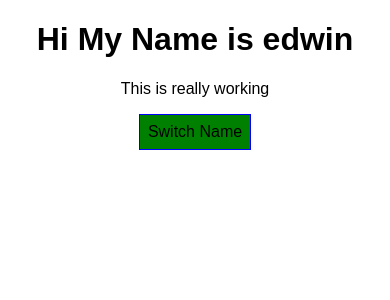
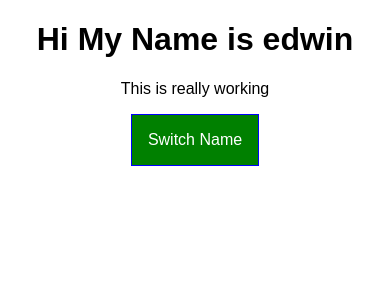
Before and after one commit to eduuh-old/React, a React app in the folder react_complete_guide/: page / in a window 390 px wide. Shown: the top 300 px of the page. Built offline with nearby package versions, Linux system fonts and the light colour scheme.

Commit message:
learned working with css media queries

```diff
--- a/react_complete_guide/src/App.css
+++ b/react_complete_guide/src/App.css
@@ -1,3 +1,36 @@
 .App {
   text-align: center;
 }
+
+.red {
+  color: red;
+}
+
+.App button {
+  border: 1px solid blue;
+  padding: 16px;
+  background-color: green;
+  font:inherit;
+  color: white;
+  cursor: pointer;
+}
+
+.App button:hover{
+  background-color:lightgreen;
+  color: black;
+}
+
+.App button.Red{
+  background-color: red;
+}
+
+.App button.Red:hover {
+  background-color: salmon;
+  color: black;
+}
+
+@media(min-width:500px){
+  .person{
+    width: 450px;
+  }
+}
--- a/react_complete_guide/src/App.js
+++ b/react_complete_guide/src/App.js
@@ -70,16 +70,10 @@ class App extends Component {
   }
 
   render() {
-    const style = {
-      backgroundColor: "green",
-      font: "inherit",
-      border: "1px solid blue",
-      padding: "8px",
-      cursor: "poiter",
 
-    };
 
     let person = null;
+    let btnclass = '';
     if (this.state.showPerson) {
       person = (
         <div>
@@ -96,7 +90,7 @@ class App extends Component {
         </div>
       );
 
-      style.backgroundColor = "red";
+      btnclass = css.Red;
 
     }
 
@@ -115,7 +109,7 @@ class App extends Component {
         <h1>Hi My Name is edwin</h1>
         <p className={classes.join(' ')}>This is really working</p>
 
-        <button style={style} onClick={this.togglePersonHandler}>
+        <button  onClick={this.togglePersonHandler} className={btnclass}>
           Switch Name
         </button>
 
```
